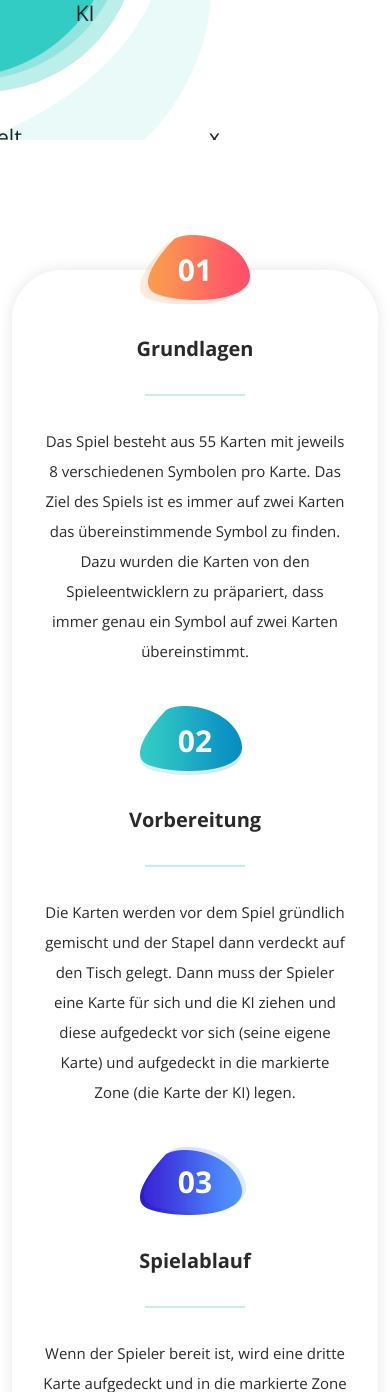
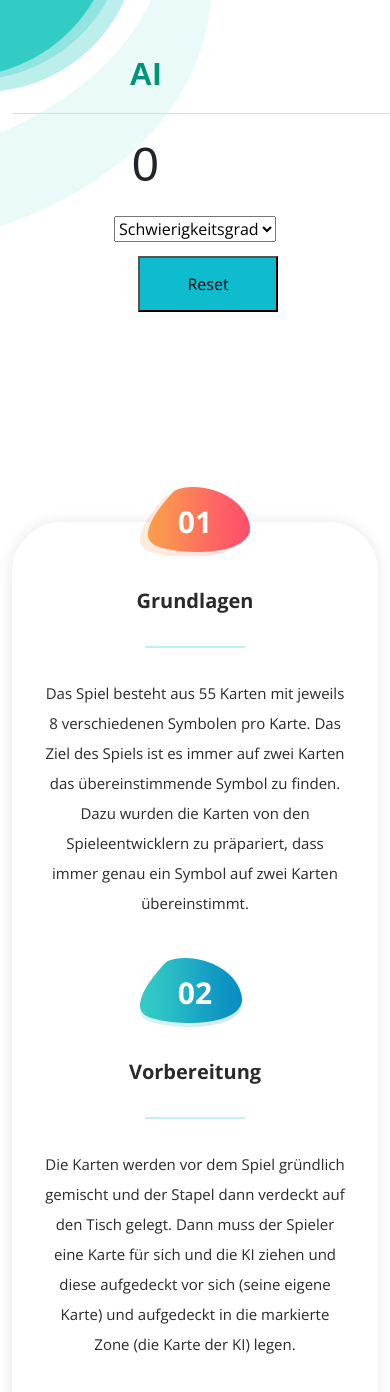
Before and after one commit to roggf/Frontend, a Flask app: page / in a window 390 px wide. Shown: the part 526-1918 px from the top of the page. Run offline with Flask 2, Linux system fonts and the light colour scheme; some libraries are stand-ins or nearby versions.

Commit message:
make Layout responsive, add scoreboard, fix Logo reference

```diff
--- a/app.py
+++ b/app.py
@@ -13,8 +13,8 @@
 # Initialize the Flask app
 app = Flask(__name__)
 # camera = cv2.VideoCapture(2)
-
-camera = cv2.VideoCapture(2, cv2.CAP_GSTREAMER)
+#camera = cv2.VideoCapture(0)
+camera = cv2.VideoCapture(1, cv2.CAP_GSTREAMER)
 camera.set(cv2.CAP_PROP_FRAME_WIDTH, IM_WIDTH)
 camera.set(cv2.CAP_PROP_FRAME_HEIGHT, IM_HEIGHT)
 camera.set(cv2.CAP_PROP_FPS, fps)
--- a/static/styles/dobble.css
+++ b/static/styles/dobble.css
@@ -22,7 +22,6 @@
 #drodowdo {
     position:absolute;
  right:325px; top:180px;
-
 }
 
 /* Die CSS-ID ** bestimmt die Position des eigenen Punktestands TEXT */
@@ -62,6 +61,37 @@
  right:170px; top:650px;
 }
 
+.scoreboard {
+	display: grid;
+	grid-template-columns: repeat(3, 1fr);
+	width: 800px;
+	font-family: 'Quick<sand', sans-serif;
+}
+
+.scoreboard__name,
+.scoreboard__score {
+	padding: 15px;
+	text-align: center;
+}
+
+.scoreboard__name {
+	font-weight: bold;
+    font-size: 2em;
+	border-bottom: 1px solid #ddd;
+}
+
+.scoreboard__name--one {
+	color: #009578;
+}
+
+.scoreboard__name--two {
+	color: #2d0095;
+}
+
+.scoreboard__score {
+	font-size: 3em;
+}
+
 /* */
 
 /* */
--- a/templates/index.html
+++ b/templates/index.html
@@ -83,50 +83,49 @@
             <div class="col-lg-12">
                 <div class="row">
                     <div class="col-lg-6 align-self-center">
-                        <img src="{{ url_for('video_feed') }}" width="200%">
-                        <br>
-                        <div class="button-group">
+                        <div class="left-content header-text wow fadeInLeft" data-wow-duration="1s" data-wow-delay="1s">
+                            <div class="row">
+                                <div class="col-lg-auto col-sm-auto">
+                                    <div class="info-stat">
+                                    </div>
+                                </div>
+                            </div>
+                            <div class="col-lg-auto col-sm-auto">
+                                <div class="info-stat">
+                                    <img src="{{ url_for('video_feed') }}" width="200%">
+                                    <br>
+                                </div>
+                            </div>
+                        </div>
+                    </div>
+                    <div class="col-lg-6">
+                        <div class="right-image wow fadeInRight">
+                            <div class="scoreboard">
+                                <div class="scoreboard__name scoreboard__name--one">AI</div>
+                                <div class="scoreboard__name scoreboard__name">vs.</div>
+                                <div class="scoreboard__name scoreboard__name--two">Player</div>
+                                <div class="scoreboard__score">0</div>
+                                <div class="scoreboard__score"></div>
+                                <div class="scoreboard__score">0</div>
+                            </div>
                             <form method="post" action="/">
-                                <select name="Schwierigkeitsgrad" action="{{ url_for('test') }}" id="drodowdo">
+                                <select name="Schwierigkeitsgrad" action="{{ url_for('test') }}" id="dropdown">
                                     <option selected disabled value="select_diff">Schwierigkeitsgrad</option>
                                     <option value="easy">Easy</option>
                                     <option value="med">Medium</option>
                                     <option value="hard">Hard</option>
                                 </select>
                             </form>
-                        </div>
-                        <div class="left-content header-text wow fadeInLeft" data-wow-duration="1s" data-wow-delay="1s">
-                            <div class="row">
-                                <div class="col-lg-4 col-sm-4">
-                                </div>
-                            </div>
-                            <div class="col-lg-4 col-sm-4">
-                                <div class="info-stat">
-                                </div>
-                            </div>
-                            <div class="col-lg-4 col-sm-4">
-                                <div class="info-stat">
-                                </div>
-                            </div>
-                            <div class="col-lg-12">
-                            </div>
-                            <div class="col-lg-12">
-                            </div>
+
+                            <form method="post" action="/">
+                                <input type="submit" value="Start/Stop" name="action1" class="butdesigndo"
+                                       id="startposdo"/>
+                                <input type="submit" value="Reset" name="" class="butdesigndo" id="resetdo"/>
+                            </form>
                         </div>
                     </div>
                 </div>
-                    <form method="post" action="/">
-                        <input type="submit" value="Start/Stop" name="action1" class="butdesigndo" id="startposdo"/>
-                        <input type="submit" value="Reset" name="" class="butdesigndo" id="resetdo"/>
-                        <div>
-                        <h4 id="posuserdo"> Dein Punktestand </h4>
-                        <h4 id="punktu"> 0 </h4>
-                        <h4 id="poskido"> Punktestand der KI </h4>
-                        <h4 id="punktki"> 0 </h4>
-                        <h4 id="posdubdo"> Das doppelt vorkommende Bild ist: </h4>
-                        <h4 id="posdubvdo"> x </h4>
-                        </div>
-                    </form>
+
             </div>
             <div class="col-lg-6">
                 <div class="right-image wow fadeInRight" data-wow-duration="1s" data-wow-delay="0.5s">
```
